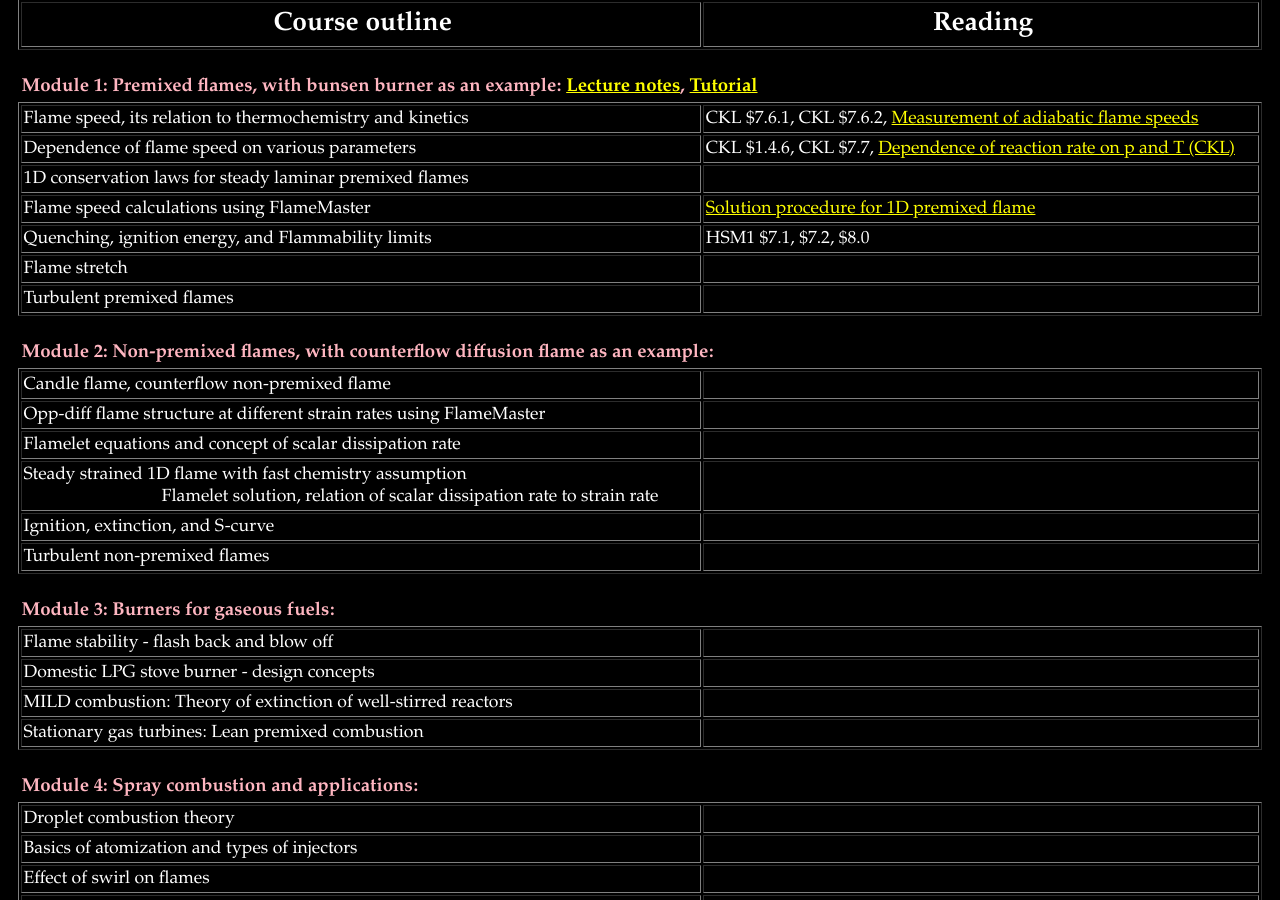
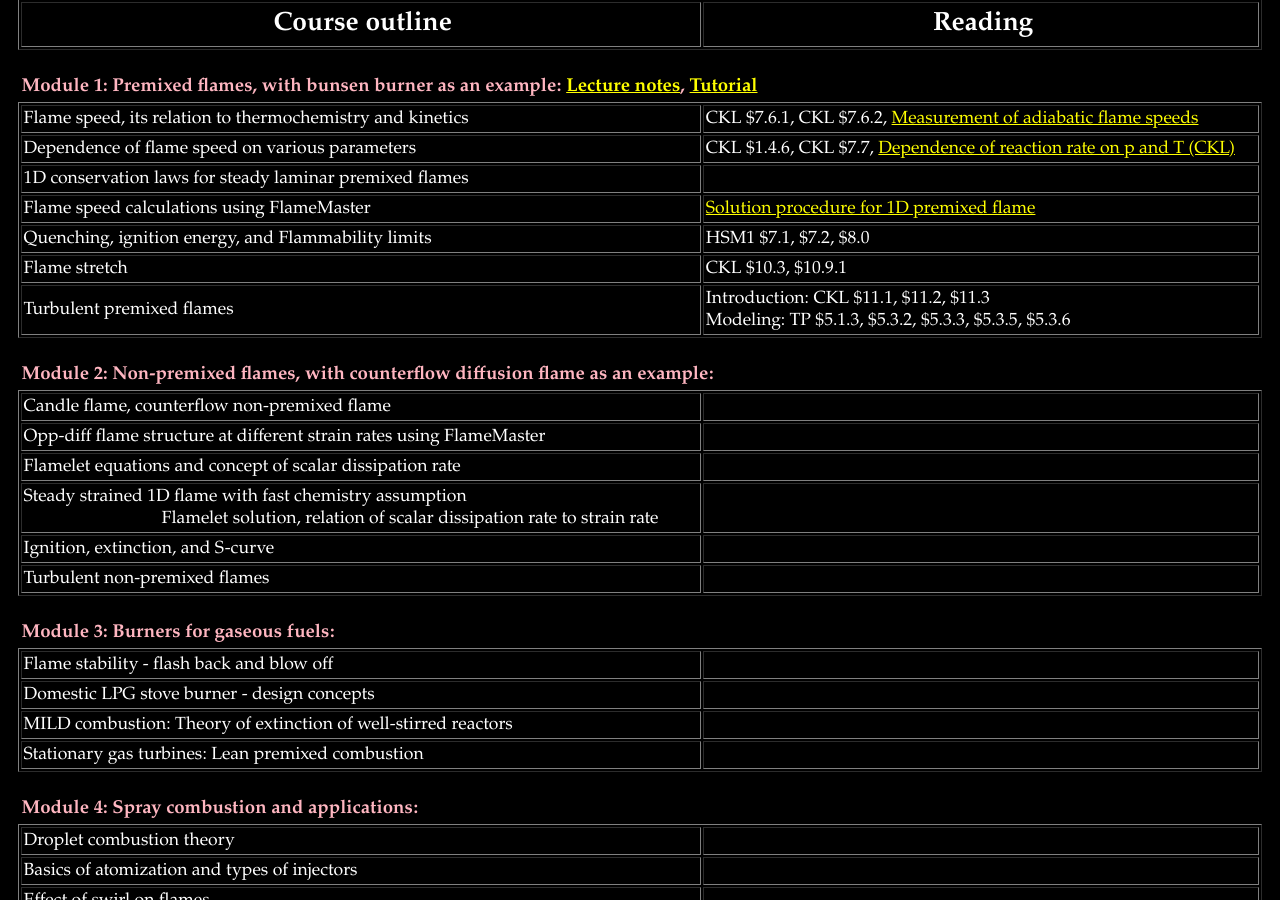
Before and after one commit to krithikasivaram/krithikasivaram.github.io, a Jekyll site: the page teaching/ME6166_Jan_May_2020.html, which Jekyll copies as it is, in a window 1280 px wide and 900 px high, scrolled down 1197 px. Built offline with Jekyll 4.4.1, drawn with Linux system fonts in a browser that asks for light colours.

Commit message:
adding ref

```diff
--- a/teaching/ME6166_Jan_May_2020.html
+++ b/teaching/ME6166_Jan_May_2020.html
@@ -311,11 +311,11 @@ Path-to-FlameMaster/Run/FlameMan/Diff/Steady/CH4/ </li>	-->
 	<td> DD $3.1, $3.3,  CKL $8.5 </td></tr>-->
 
 	<tr> <td> Flame stretch  </td>
-	<td> <!-- TP $2.6 --> </td></tr>
+	<td> CKL $10.3, $10.9.1 </td></tr>
 
 	<tr> <td> Turbulent premixed flames  </td>
-	<td>  <!-- Introduction: CKL $11.1, $11.2, $11.3<br>
-		Modeling: TP $5.1.3, $5.3.2, $5.3.3, $5.3.5, $5.3.6<br> -->
+	<td> Introduction: CKL $11.1, $11.2, $11.3<br>
+		Modeling: TP $5.1.3, $5.3.2, $5.3.3, $5.3.5, $5.3.6<br>
 	 </td></tr>
 </table><br>
 
```
